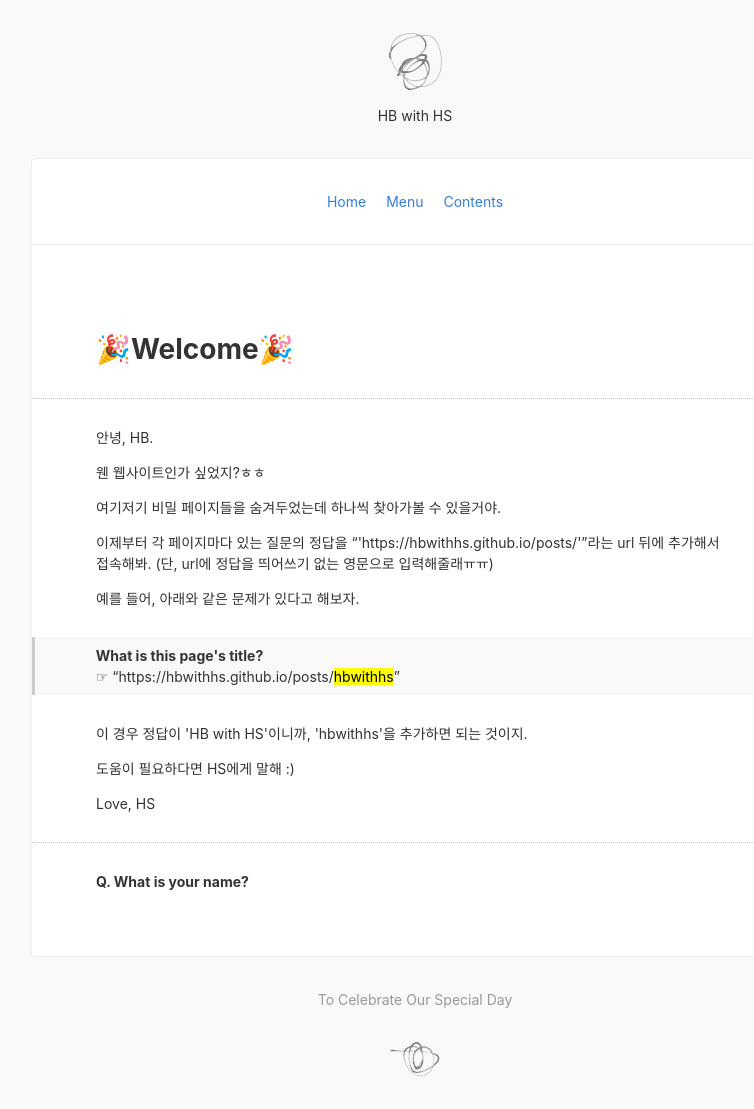
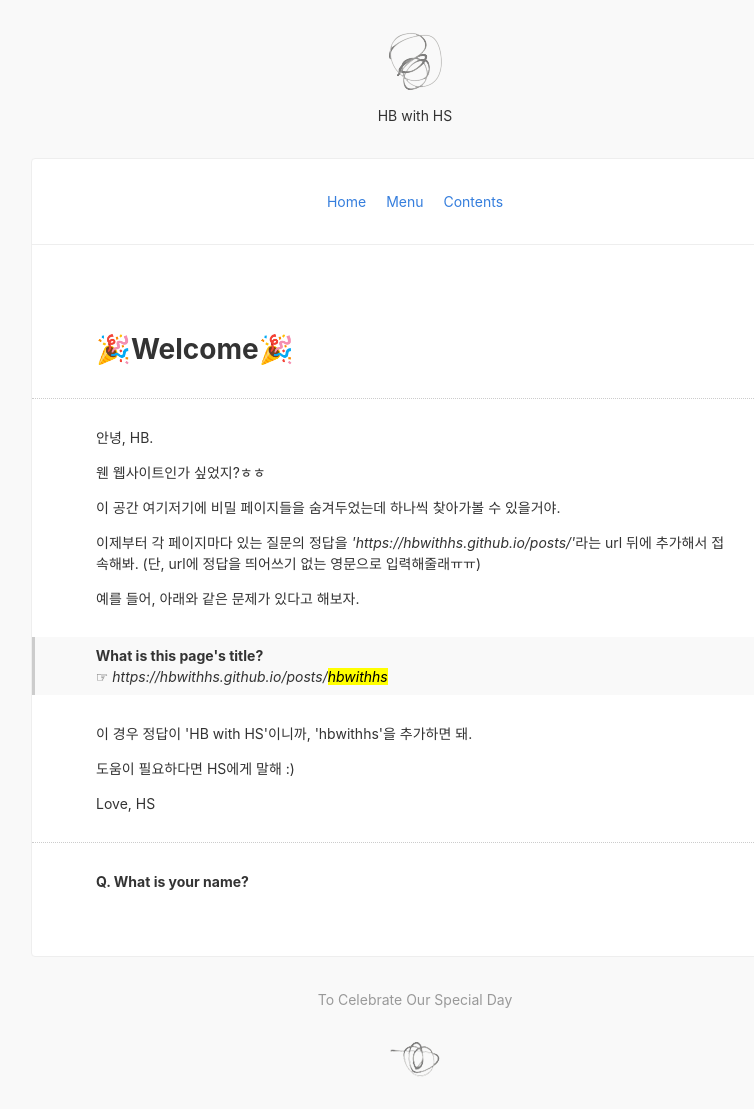
Before and after one commit to HBwithHS/HBwithHS.github.io, a Jekyll site: the page built from index.html, in a window 1280 px wide. Shown: the whole page, without its empty margins (225-979 px from the left). Built offline with Jekyll 4.4.1, drawn with Linux system fonts in a browser that asks for light colours; nearby versions of some CDN libraries.

Commit message:
Complete

```diff
--- a/index.html
+++ b/index.html
@@ -5,13 +5,13 @@
   <hr>
   <p>안녕, HB.</p>
   <p>웬 웹사이트인가 싶었지?ㅎㅎ</p>
-  <p>여기저기 비밀 페이지들을 숨겨두었는데 하나씩 찾아가볼 수 있을거야.</p>
-  <p>이제부터 각 페이지마다 있는 질문의 정답을 <q>'https://hbwithhs.github.io/posts/'</q>라는 url 뒤에 추가해서 접속해봐. (단, url에 정답을 띄어쓰기 없는 영문으로 입력해줄래ㅠㅠ)</p>
+  <p>이 공간 여기저기에 비밀 페이지들을 숨겨두었는데 하나씩 찾아가볼 수 있을거야.</p>
+  <p>이제부터 각 페이지마다 있는 질문의 정답을 <i>'https://hbwithhs.github.io/posts/'</i>라는 url 뒤에 추가해서 접속해봐. (단, url에 정답을 띄어쓰기 없는 영문으로 입력해줄래ㅠㅠ)</p>
 
   <p>예를 들어, 아래와 같은 문제가 있다고 해보자.
   <blockquote><strong>What is this page's title?</strong><br>
-  &#9758; <q>https://hbwithhs.github.io/posts/<mark>hbwithhs</mark></q></blockquote>
-  이 경우 정답이 'HB with HS'이니까, 'hbwithhs'을 추가하면 되는 것이지.</p>
+  &#9758; <i>https://hbwithhs.github.io/posts/<mark>hbwithhs</mark></i></blockquote>
+  이 경우 정답이 'HB with HS'이니까, 'hbwithhs'을 추가하면 돼.</p>
 
   <p>도움이 필요하다면 HS에게 말해 :)</p>
   <p>Love, HS</p>
```
Also changed, not shown: _posts/2021-08-19-20210810.md (+1 -1 lines).
